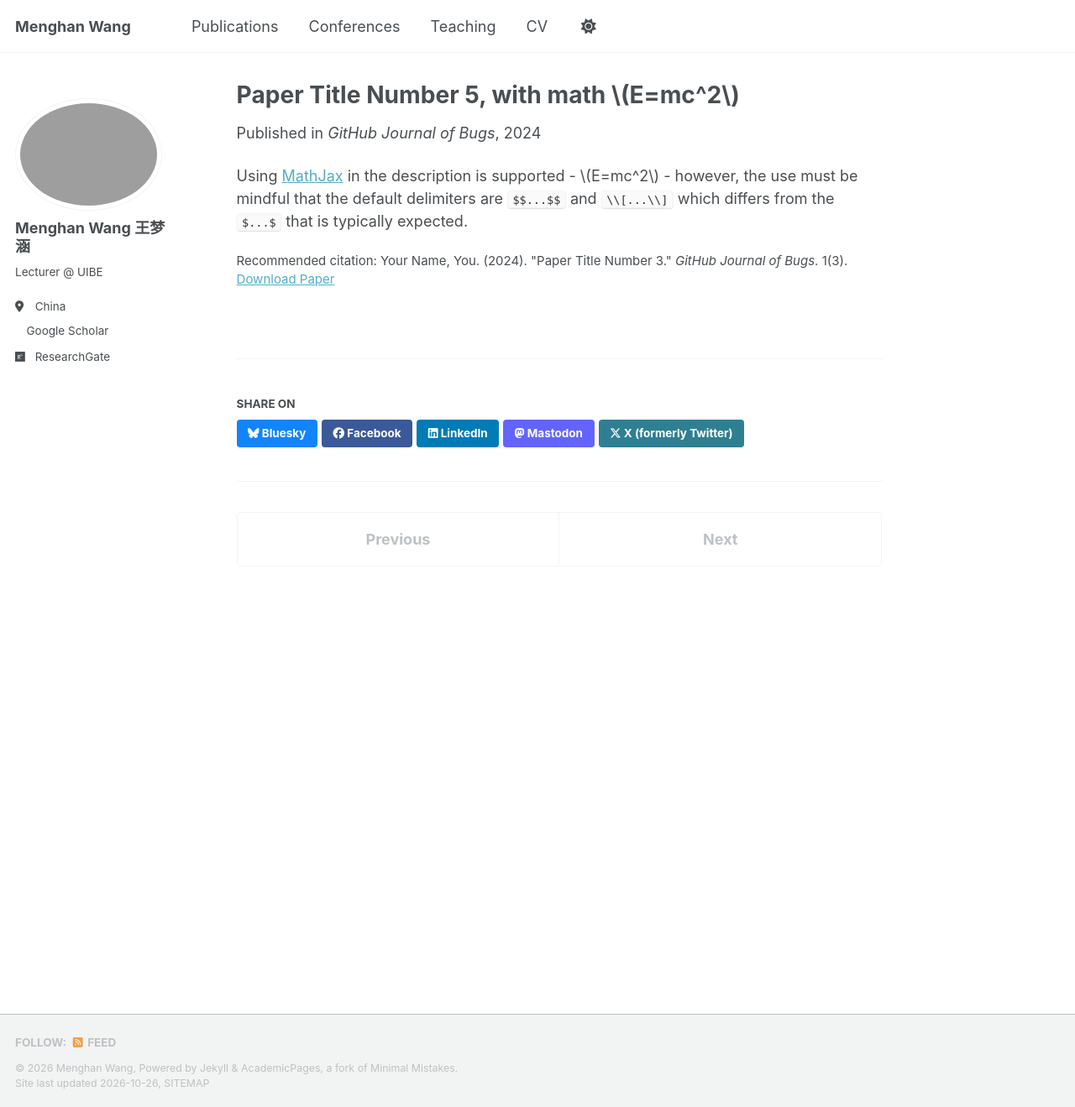
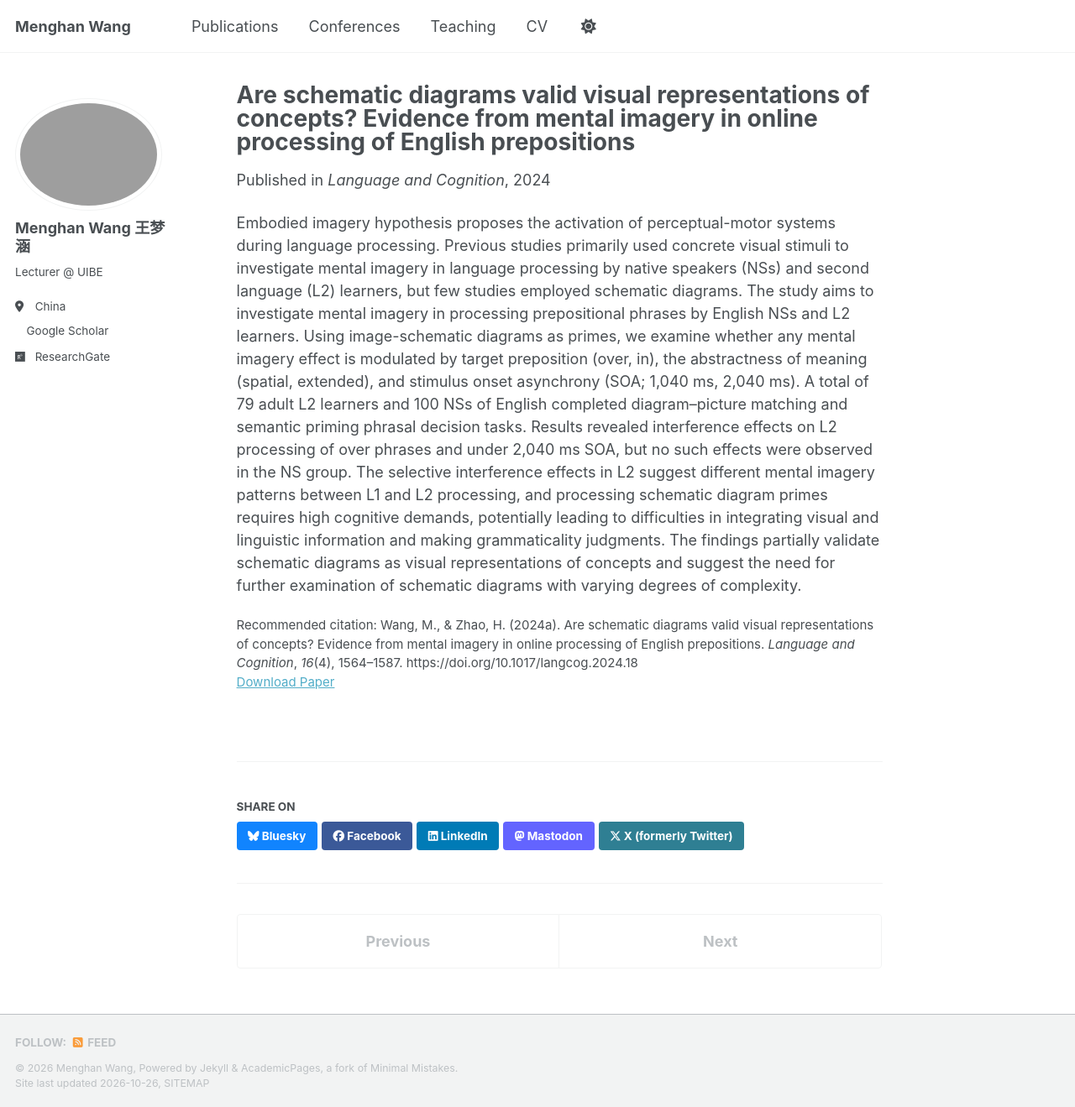
Before and after one commit to menghan120/menghan.github.io, a Jekyll site: the page built from _publications/2025-06-08-paper-title-number-5.md, in a window 1280 px wide and 1319 px high. Shown: the whole window at 84% size. Built offline with Jekyll 4.4.1, drawn with Linux system fonts in a browser that asks for light colours; a script bundle is joined from its source files by our own code; a style sheet for code colours, icons or effects is not loaded.

Commit message:
Revise publication details for Paper Title Number 5
Updated the paper details including title, excerpt, date, venue, paper URL, and citation to reflect new research findings on schematic diagrams and mental imagery in language processing.

```diff
--- a/_publications/2025-06-08-paper-title-number-5.md
+++ b/_publications/2025-06-08-paper-title-number-5.md
@@ -1,13 +1,13 @@
 ---
-title: "Paper Title Number 5, with math $$E=mc^2$$"
+title: "Are schematic diagrams valid visual representations of concepts? Evidence from mental imagery in online processing of English prepositions"
 collection: publications
-category: conferences
+category: manuscripts
 permalink: /publication/2025-06-08-paper-title-number-5
-excerpt: 'This paper is about a famous math equation, $$E=mc^2$$'
-date: 2024-02-17
-venue: 'GitHub Journal of Bugs'
-paperurl: 'https://academicpages.github.io/files/paper3.pdf'
-citation: 'Your Name, You. (2024). &quot;Paper Title Number 3.&quot; <i>GitHub Journal of Bugs</i>. 1(3).'
+excerpt: 'The study used schematic diagrams to examine whether mental imagery effect is modulated by target preposition (over, in), the abstractness of meaning (spatial, extended), and stimulus onset asynchrony (SOA; 1,040 ms, 2,040 ms) in English NSs and L2 learners.'
+date: 2024-04-02
+venue: 'Language and Cognition'
+paperurl: 'https://menghan120.github.io/files/Wang_and_Zhao_2024a.pdf'
+citation: 'Wang, M., & Zhao, H. (2024a). Are schematic diagrams valid visual representations of concepts? Evidence from mental imagery in online processing of English prepositions. <i>Language and Cognition</i>, <i>16</i>(4), 1564–1587. https://doi.org/10.1017/langcog.2024.18'
 ---
 
-Using [MathJax](https://www.mathjax.org/) in the description is supported - $$E=mc^2$$ - however, the use must be mindful that the default delimiters are `$$...$$` and `\\[...\\]` which differs from the `$...$` that is typically expected.
+Embodied imagery hypothesis proposes the activation of perceptual-motor systems during language processing. Previous studies primarily used concrete visual stimuli to investigate mental imagery in language processing by native speakers (NSs) and second language (L2) learners, but few studies employed schematic diagrams. The study aims to investigate mental imagery in processing prepositional phrases by English NSs and L2 learners. Using image-schematic diagrams as primes, we examine whether any mental imagery effect is modulated by target preposition (over, in), the abstractness of meaning (spatial, extended), and stimulus onset asynchrony (SOA; 1,040 ms, 2,040 ms). A total of 79 adult L2 learners and 100 NSs of English completed diagram–picture matching and semantic priming phrasal decision tasks. Results revealed interference effects on L2 processing of over phrases and under 2,040 ms SOA, but no such effects were observed in the NS group. The selective interference effects in L2 suggest different mental imagery patterns between L1 and L2 processing, and processing schematic diagram primes requires high cognitive demands, potentially leading to difficulties in integrating visual and linguistic information and making grammaticality judgments. The findings partially validate schematic diagrams as visual representations of concepts and suggest the need for further examination of schematic diagrams with varying degrees of complexity.
```
